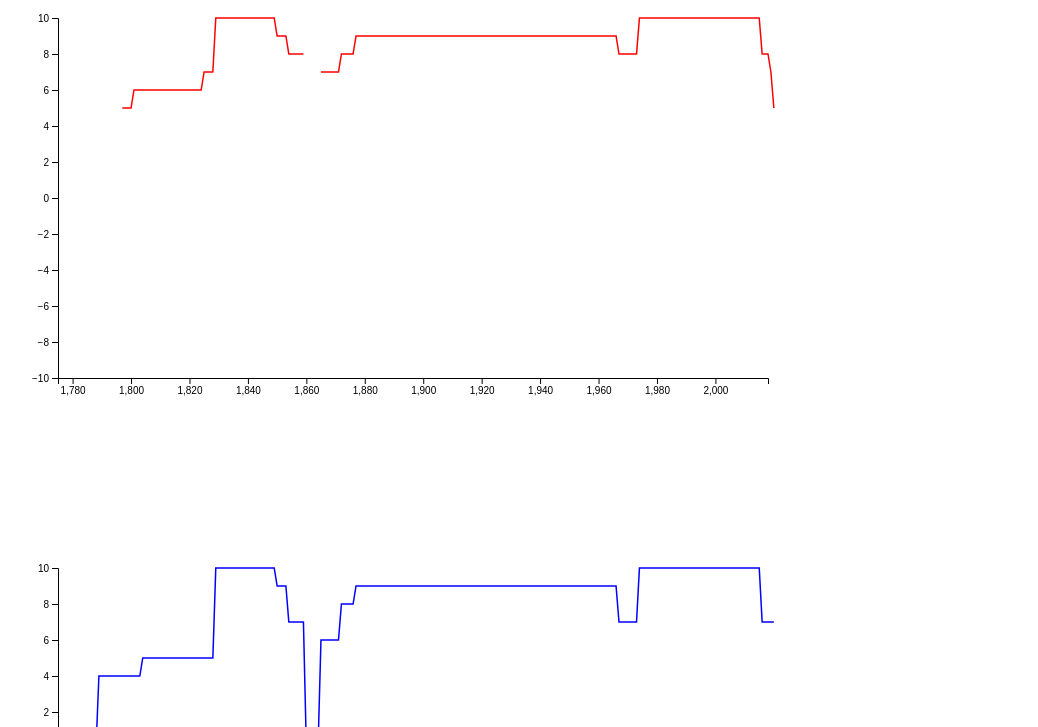
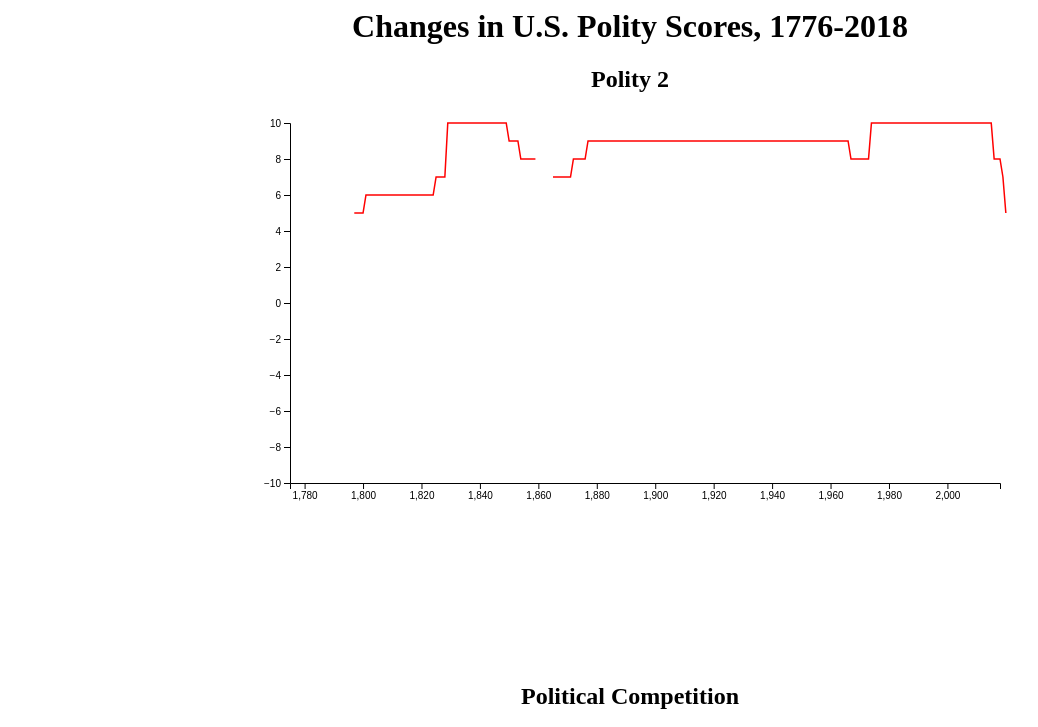
Before and after one commit to newton-c/US_competitve_elections, a plain HTML site: page index.html in a window 1280 px wide. Shown: the top 727 px of the page, without its empty margins (10-1048 px from the left). Drawn offline with nearby package versions, Linux system fonts and the light colour scheme.

Commit message:
adding basic HTML titles

```diff
--- a/app.js
+++ b/app.js
@@ -73,9 +73,8 @@ const svg2 = d3.select("#polcomp")
       .attr("stroke", "blue")
       .attr("stroke-width", 1.5)
       .attr("d", d3.line()
-          //.defined(function(d) { return d.polcomp != null; })
+          .defined(function(d) { return d.polcomp != 0; })
           .x(function(d) { return x(d.year) })
           .y(function(d) { return y(d.polcomp) })
         )
-            console.log(data);
         });
--- a/index.html
+++ b/index.html
@@ -6,14 +6,19 @@
         <script src="https://d3js.org/d3.v6.js"></script>
     </head>
     <body>
+        <center>
+        <h1 "color: black;">Changes in U.S. Polity Scores, 1776-2018</h1>
+            <h2>Polity 2</h2>
         <div id="polity2"></div>
         <svg>
             <g id="polity2"></g>
         </svg>
+            <h2>Political Competition</h2>
         <div id="polcomp"></div>
         <svg>
             <g id="polcomp"></g>
         </svg>
+        </center>
         <script src="app.js" charset="utf-8">
         </script>
     </body>
```
